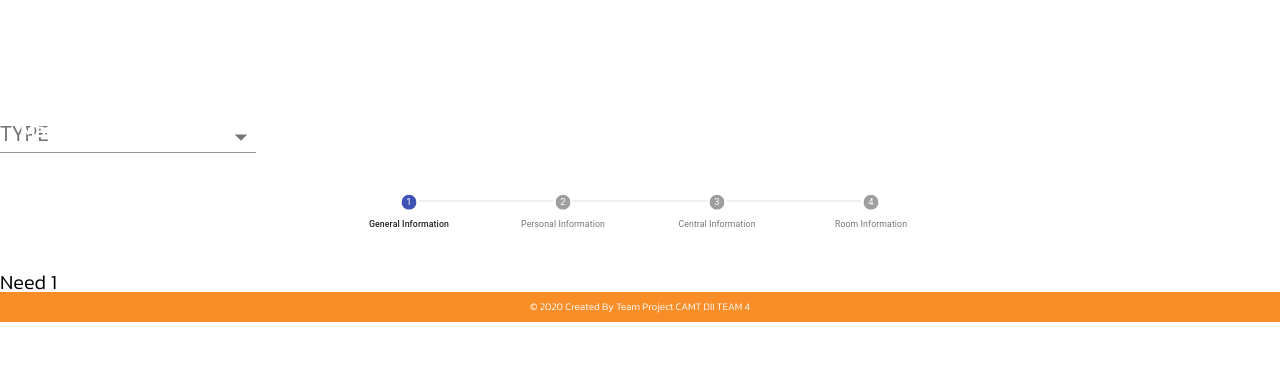
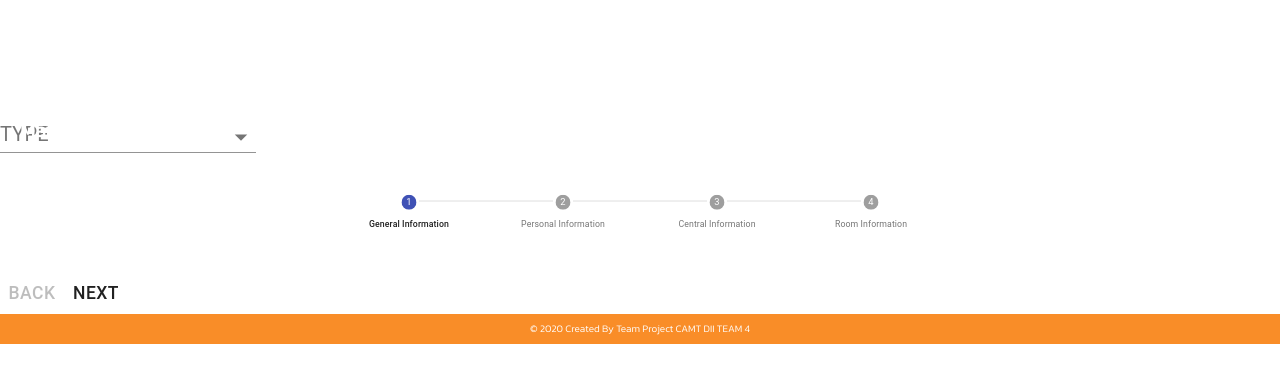
Before and after one commit to Cruzel28/react-matehere, a React (Create React App) app: page /addpost in a window 1280 px wide. Shown: the top 382 px of the page. Built offline with nearby package versions, Linux system fonts and the light colour scheme.

Commit message:
Update Needpost index init page

```diff
--- a/src/components/Form/Needpost/index.js
+++ b/src/components/Form/Needpost/index.js
@@ -1,10 +1,53 @@
-import React from 'react';
+import React,{useContext} from 'react';
+import { Formik, Form, Field} from 'formik'
+import * as Yup from 'yup';
+import TextField from '@material-ui/core/TextField'
+import Button from '@material-ui/core/Button';
+import styled from 'styled-components'
+
+import ActionForm from '../../../contexts/ActionForm'
+
+const NeedPostSchema = Yup.object().shape({
+
+});
+
 
 export function NeedPost1() {
+
+    //state global Step
+    const {Active,Steps,HandleButton,NeedPost } = useContext(ActionForm );
+
+    const {activeStep } = Active;
+    //state function handle event buttonClick steponForm );
+    const { handleNext,handleBack  } = HandleButton;
+
+    const { steps } = Steps
+
+    //ActionContext Form Havepost Information State
+    const { infoNeedPost , setInfoNeedPost } = NeedPost;
+
     return (
-        <div>
-            Need 1
-        </div>
+
+        <>
+            <Formik
+                    initialValues={{ //กำหนด initialValues
+
+                    }}
+                    validationSchema={NeedPostSchema} //กำหนด validationSchema
+
+                    onSubmit={values => {
+                        setInfoNeedPost()
+                      }}
+            >
+                { props => (
+                    <Form >
+
+                        <Button disabled={activeStep === 0} onClick={handleBack}>Back</Button>
+                        <Button  onClick={handleNext}> {activeStep === steps.length - 1 ? 'Finish' : 'Next'} </Button>
+                    </Form>
+                )}
+            </Formik>
+        </>
     );
 }
 export function NeedPost2() {
```
